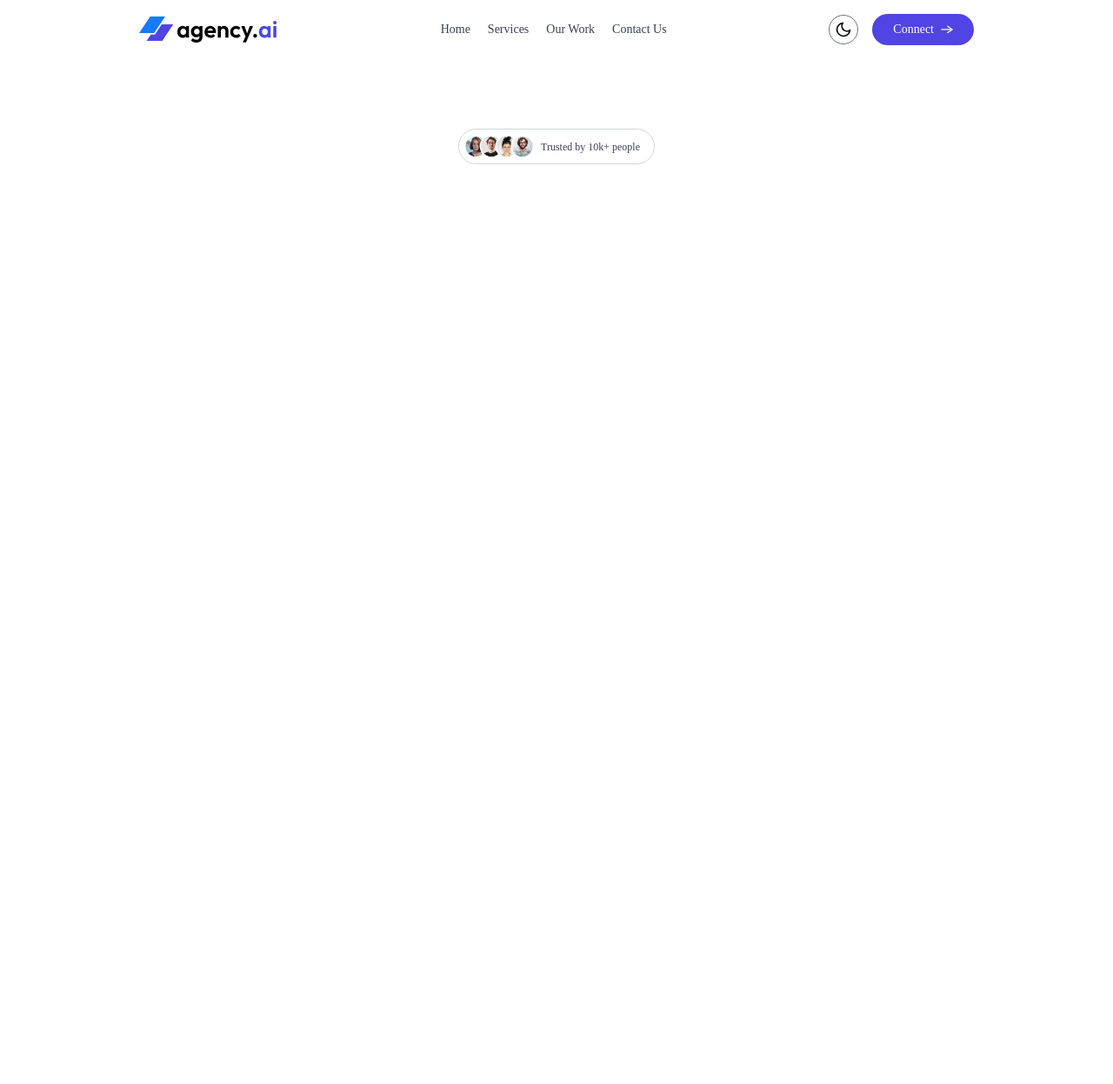
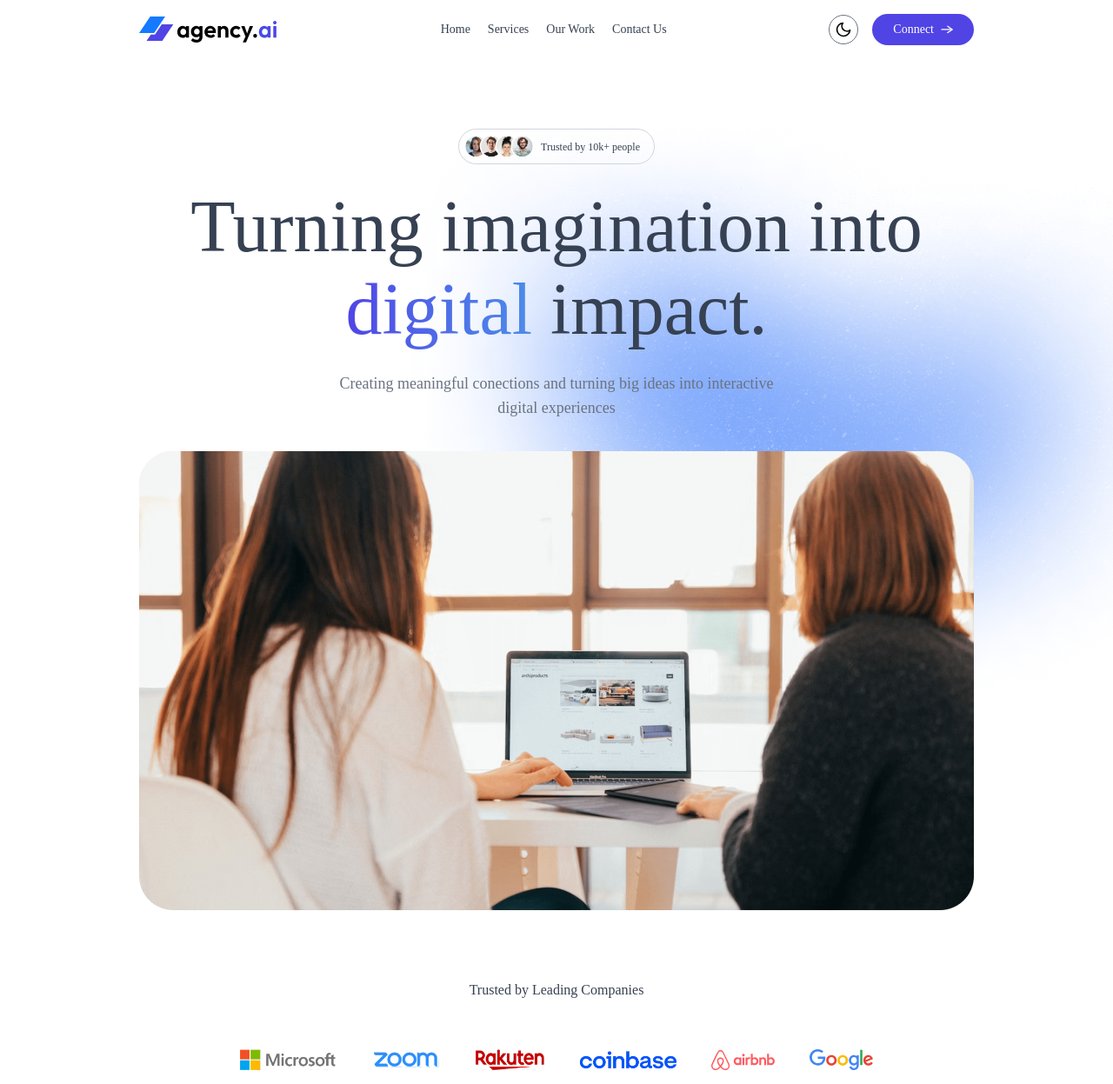
Before and after one commit to arvind6206/AgencyAI, a React (Vite) app: page / in a window 1280 px wide. Shown: the whole page at 87% size. Before the commit the page ends 800 px from the top, so only its background shows below. Built offline with nearby package versions, Linux system fonts and the light colour scheme; a web font is replaced by a local one.

Commit message:
TrustedBy comp

```diff
--- a/src/App.jsx
+++ b/src/App.jsx
@@ -1,6 +1,7 @@
 import React, { useState } from "react";
 import Navbar from "./components/Navbar";
 import Hero from "./components/Hero";
+import TrustedBy from "./components/TrustedBy";
 
 function App() {
   const [theme, setTheme] = useState(
@@ -10,6 +11,7 @@ function App() {
     <div className="dark:bg-black relative">
       <Navbar theme={theme} setTheme={setTheme} />
       <Hero/>
+      <TrustedBy/>
     </div>
   );
 }
--- a/src/components/Hero.jsx
+++ b/src/components/Hero.jsx
@@ -1,19 +1,50 @@
-import React from 'react'
-import assets from '../assets/assets'
+import React from "react";
+import assets from "../assets/assets";
 
 const Hero = () => {
   return (
-    <div id='hero' className='flex flex-col items-center gap-6 px-4 py-20
+    <div
+      id="hero"
+      className="flex flex-col items-center gap-6 px-4 py-20
     sm:px-12 lg:px-24 xl:px-40 text-center w-full overflow-hidden text-gray-700
-    dark:text-white'>
+    dark:text-white"
+    >
+      <div className="inline-flex items-center gap-2 border border-gray-300 p-1.5 pr-4 rounded-full">
+        <img className="w-20" src={assets.group_profile} alt="" />
+        <p className="text-xs font-medium">Trusted by 10k+ people</p>
+      </div>
 
-        <div className='inline-flex items-center gap-2 border border-gray-300 p-1.5 pr-4 rounded-full'>
-            <img className='w-20' src={assets.group_profile} alt=""/>
-            <p className='text-xs font-medium'>Trusted by 10k+ people</p>
-        </div>
+      <h1
+        className="
+        text-4xl sm:text-5xl md:text-6xl xl:text-[84px] font-medium
+        xl:leading-[95px] max-w-5xl"
+      >
+        Turning imagination into{" "}
+        <span
+          className="bg-gradient-to-r from-[#5044E5] to-[#4d8cea]
+        bg-clip-text text-transparent"
+        >
+          digital
+        </span>{" "}
+        impact.
+      </h1>
 
+      <p
+        className="
+        text-sm sm:text-lg font-medium text-gray-500 dark:text-white/75
+        max-w-4/5 sm:max-w-lg pb-3"
+      >
+        Creating meaningful conections and turning big ideas into interactive
+        digital experiences
+      </p>
+
+      <div className='relative'>
+        <img src={assets.hero_img} alt="" className='w-full max-w-6xl'/>
+        <img src={assets.bgImage1} alt="" className='absolute -tip-40
+        -right-40 sm:-top-100 sm:-right-70 -z-1 dark:hidden'/>
+      </div>
     </div>
-  )
-}
+  );
+};
 
-export default Hero
+export default Hero;
--- /dev/null
+++ b/src/components/TrustedBy.jsx
@@ -0,0 +1,19 @@
+import React from 'react'
+import { company_logos } from '../assets/assets'
+
+const TrustedBy = () => {
+  return (
+    <div className='flex flex-col items-center px-4 sm:px-12 lg:px-24 xl:px-40
+    gap-10 text-gray-700 dark:text-white/80'>
+      <h3 className='font-semibold'>Trusted by Leading Companies</h3>
+      <div className='flex items-center justify-center flex-wrap gap-10 m-4'>
+        {company_logos.map((logo, index) => (
+            <img key={index} src={logo} alt='' className='max-h-5 sm:max-h-6
+            dark:drop-shadow-xl'/>
+        ))}
+      </div>
+    </div>
+  )
+}
+
+export default TrustedBy
```
